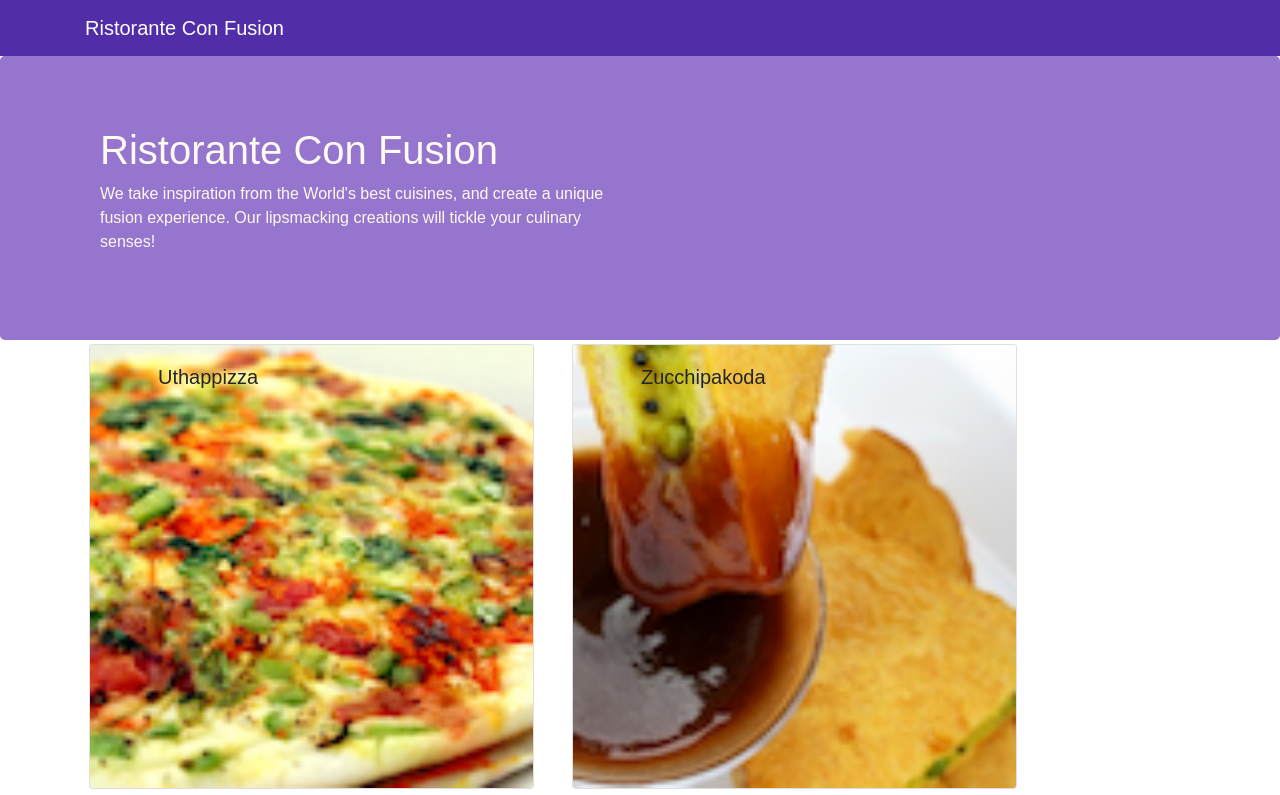
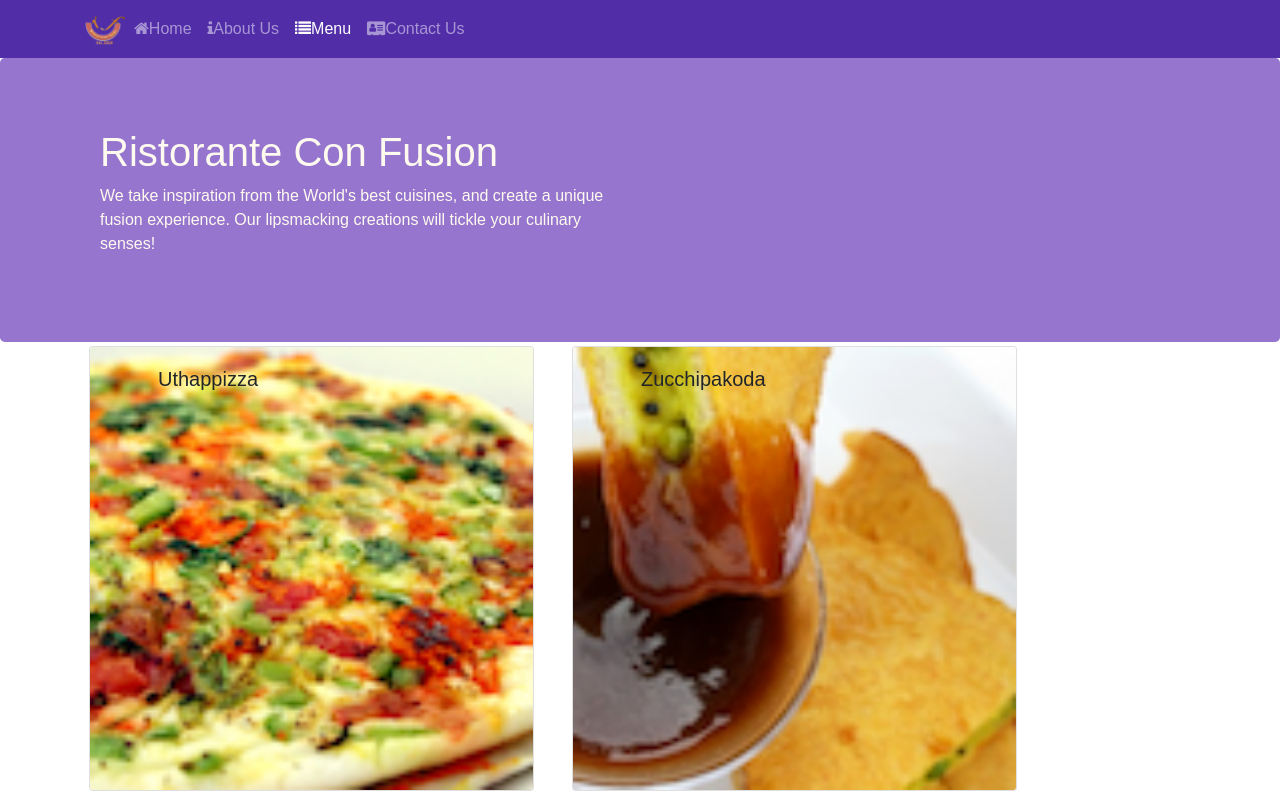
Before and after one commit to ptenteromano/first-react-app, a React (Create React App) app: page /menu in a window 1280 px wide. Shown: the top 795 px of the page. Built offline with nearby package versions, Linux system fonts and the light colour scheme.

Commit message:
header update using react Router

```diff
--- a/src/components/HeaderComponent.js
+++ b/src/components/HeaderComponent.js
@@ -1,17 +1,62 @@
 import React, { Component } from 'react';
-import { Navbar, NavbarBrand, Jumbotron } from 'reactstrap';
-
+import { Navbar, NavbarBrand, Nav, NavbarToggler, Collapse, NavItem, Jumbotron } from 'reactstrap';
+import { NavLink } from 'react-router-dom';
 
 class Header extends Component {
+
+  constructor(props) {
+    super(props);
+    this.state = {
+      isNavOpen: false
+    };
+    // bind this to avoid using an arrow function on <NavBarToggler ... />
+    this.toggleNav = this.toggleNav.bind(this);
+  }
+
+  toggleNav() {
+    this.setState({
+      isNavOpen: !this.state.isNavOpen
+    });
+  }
+
   render() {
     return (
       // react fragment enables us to group together react elements to return
-      // Long form: <React.Fragment>
-      // Short form: <> </>
       <React.Fragment>
-        <Navbar dark>
+        {/* Only expand on medium+ screen sizes */}
+        <Navbar dark expand="md">
           <div className="container">
-            <NavbarBrand href="/">Ristorante Con Fusion</NavbarBrand>
+            {/* toggles collapsed navbar on small screens */}
+            <NavbarToggler onClick={this.toggleNav} />
+            <NavbarBrand className="mr-auto" href="/">
+              <img src="assets/images/logo.png" height="30" width="41"
+                alt="Ristorante Con Fusion" />
+            </NavbarBrand>
+            {/* Collapse nav bar on less than medium size screens, hidden on medium+ */}
+            <Collapse isNavOpen={this.state.isOpen} navbar>
+              <Nav navbar>
+                <NavItem>
+                  <NavLink className="nav-link" to="/home">
+                    <span className="fa fa-home fa-long"></span>Home
+                  </NavLink>
+                </NavItem>
+                <NavItem>
+                  <NavLink className="nav-link" to="/aboutus">
+                    <span className="fa fa-info fa-long"></span>About Us
+                  </NavLink>
+                </NavItem>
+                <NavItem>
+                  <NavLink className="nav-link" to="/menu">
+                    <span className="fa fa-list fa-long"></span>Menu
+                  </NavLink>
+                </NavItem>
+                <NavItem>
+                  <NavLink className="nav-link" to="/contactus">
+                    <span className="fa fa-address-card fa-long"></span>Contact Us
+                  </NavLink>
+                </NavItem>
+              </Nav>
+            </Collapse>
           </div>
         </Navbar>
         <Jumbotron>
```
